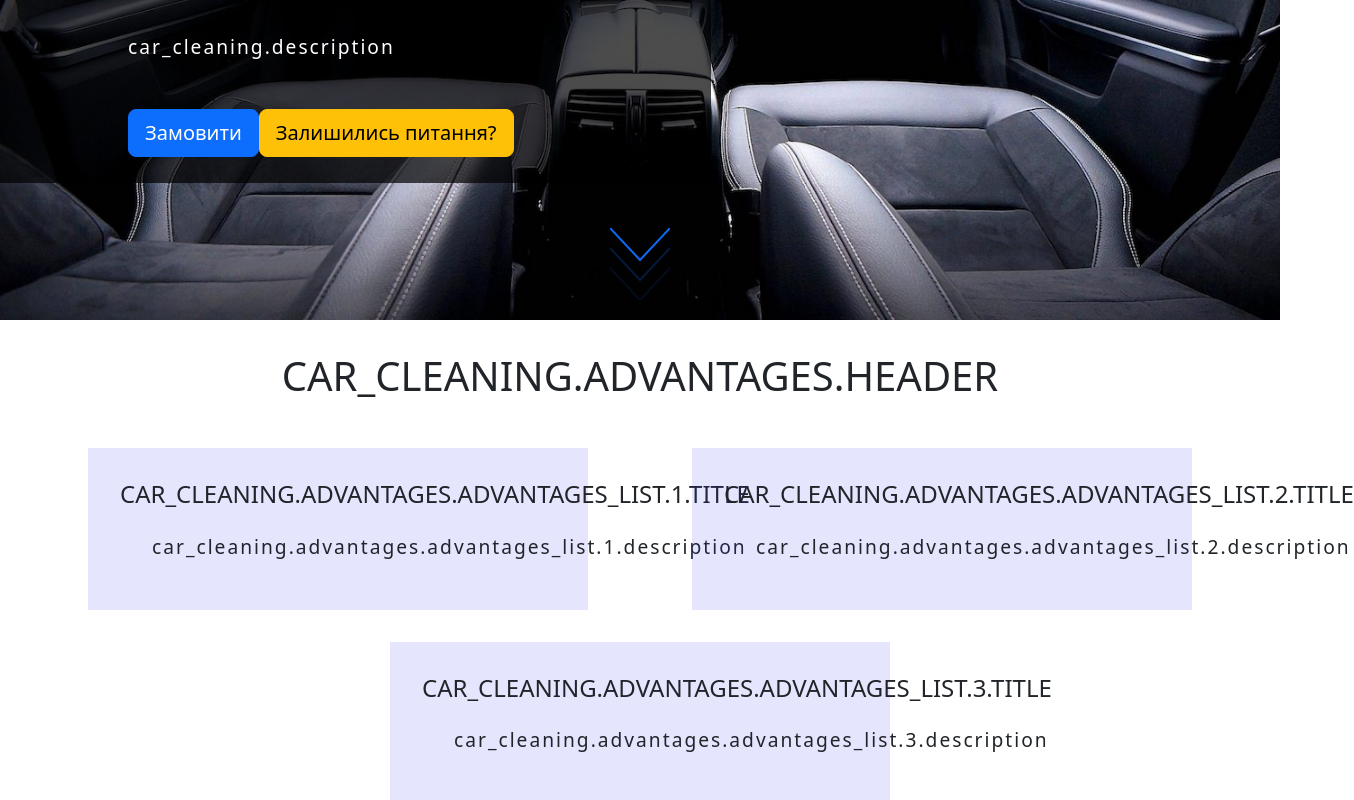
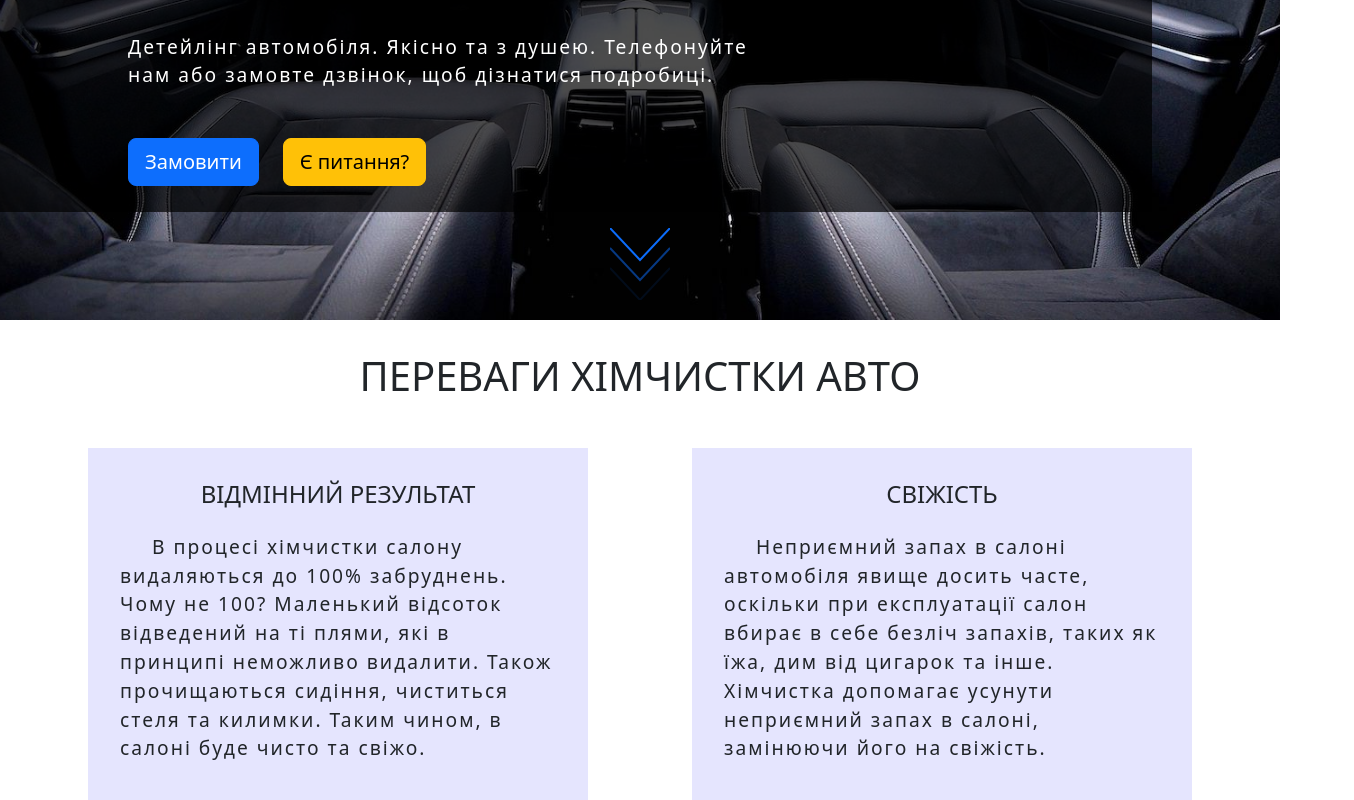
Before and after one commit to odidukh/chistomaister, a React (Create React App) app: page /services/car-cleaning in a window 1280 px wide. Shown: the part 480-1280 px from the top of the page, 1354 px wide, since content can reach past the window. Built offline with nearby package versions, Linux system fonts and the light colour scheme.

Commit message:
Update Home page

```diff
--- a/src/App.js
+++ b/src/App.js
@@ -1,6 +1,6 @@
 import { Outlet, useLocation } from 'react-router-dom';
 import Navbar from './components/Navbar';
-import Services from './pages/Services';
+import Home from './pages/Home';
 
 function App() {
     const location = useLocation();
@@ -9,7 +9,7 @@ function App() {
     return (
         <div className="App">
             <Navbar />
-            {displayServices ? <Services /> : <Outlet />}
+            {displayServices ? <Home /> : <Outlet />}
         </div>
     );
 }
--- a/src/i18n.js
+++ b/src/i18n.js
@@ -72,13 +72,6 @@ const resources = {
                 photos: 'Фото',
                 prices: 'Ціни',
                 reviews: 'Відгуки',
-            },
-
-            // main page
-            services: {
-                header: 'Бажаєте повернути своїм мʼягким меблям або салону авто оригінальну чистоту і свіжість?',
-                description: `Ми пропонуємо послуги мʼягких меблів, авто, матраців, диванів та шкіри.
-                    Використовуємо сучасні технології та засоби для чистки, щоб Ваші меблі і авто були чистими і свіжими.`,
             },
 
             services: {
@@ -209,12 +202,12 @@ const resources = {
             our_phone_number: 'Наш номер телефону',
             our_email_address: 'Наша електронна пошта',
 
-            question_button: 'Залишились питання?',
+            question_button: 'Є питання?',
             order_cleaning_button: 'Замовити',
             close_button: 'Закрити',
 
             order_cleaning_modal_header: 'Замовити хімчистку',
-            question_modal_header: 'Залишились питання?',
+            question_modal_header: 'Є питання?',
 
             social_networks_header: 'Ми у соціальних мережах',
 
--- /dev/null
+++ b/src/pages/Home.jsx
@@ -0,0 +1,57 @@
+import { useTranslation } from 'react-i18next';
+import { Link } from 'react-router-dom';
+
+const SERVICES_LIST = [
+    {
+        header: 'services.car_cleaning.header',
+        image: 'car.jpeg',
+        link: '/services/car-cleaning',
+    },
+    {
+        header: 'services.couch_cleaning.header',
+        image: 'blue-cushions-one-yellow-cushion.jpg',
+        link: '/services/couch-cleaning',
+    },
+    {
+        header: 'services.mattress_cleaning.header',
+        image: 'mattress-cleaning.jpeg',
+        link: '/services/mattress-cleaning',
+    },
+    {
+        header: 'services.upholstery_cleaning.header',
+        image: 'blue-cushions-one-yellow-cushion.jpg',
+        link: '/services/upholstery-cleaning',
+    },
+];
+
+function Home() {
+    const { t } = useTranslation();
+
+    return (
+        <div className="home-page">
+            <h1>
+                Ласкаво просимо у світ Чистоти, яку подарує Вам наш Майстер!
+            </h1>
+
+            <h2>Дізнайтеся детальніше про послуги нашого Майстра Чистоти:</h2>
+
+            <div className="home-page-services">
+                {SERVICES_LIST.map((service, index) => (
+                    <Link
+                        to={service.link}
+                        className="home-page-services-item"
+                        key={index}
+                    >
+                        <img
+                            src={require(`../assets/images/${service.image}`)}
+                            alt={service.header}
+                        />
+                        <h3>{t(service.header)}</h3>
+                    </Link>
+                ))}
+            </div>
+        </div>
+    );
+}
+
+export default Home;
--- a/src/pages/Services.jsx
+++ /dev/null
@@ -1,64 +0,0 @@
-import { Button } from 'react-bootstrap';
-import { useTranslation } from 'react-i18next';
-import OrderModal from '../components/OrderModal';
-import QuestionModal from '../components/QuestionModal';
-import useOrderModal from '../hooks/useOrderModal';
-import useQuestionModal from '../hooks/useQuestionModal';
-
-function Services() {
-    const { showOrderModal, handleOrderShow, handleOrderClose } =
-        useOrderModal();
-    const { showQuestionModal, handleQuestionShow, handleQuestionClose } =
-        useQuestionModal();
-
-    const handleOrderSubmit = (e) => {
-        e.preventDefault();
-        handleOrderClose();
-    };
-
-    const handleQuestionSubmit = (e) => {
-        e.preventDefault();
-        handleQuestionClose();
-    };
-
-    const { t } = useTranslation();
-
-    return (
-        <div className="services-page">
-            <div className="services-page-text-container">
-                <h1>{t('services.header')}</h1>
-                <p>{t('services.description')}</p>
-
-                <div className="services-page-text-container-buttons">
-                    <Button
-                        variant="primary"
-                        onClick={handleOrderShow}
-                        size="lg"
-                    >
-                        {t('order_cleaning_button')}
-                    </Button>
-                    <Button
-                        variant="warning"
-                        onClick={handleQuestionShow}
-                        size="lg"
-                    >
-                        {t('question_button')}
-                    </Button>
-                </div>
-            </div>
-
-            <OrderModal
-                show={showOrderModal}
-                handleClose={handleOrderClose}
-                handleSubmit={handleOrderSubmit}
-            />
-            <QuestionModal
-                show={showQuestionModal}
-                handleClose={handleQuestionClose}
-                handleSubmit={handleQuestionSubmit}
-            />
-        </div>
-    );
-}
-
-export default Services;
--- a/src/pages/Services/CarCleaning.jsx
+++ b/src/pages/Services/CarCleaning.jsx
@@ -1,93 +1,55 @@
 import { Button } from 'react-bootstrap';
 import { useTranslation } from 'react-i18next';
-import OrderModal from '../../components/OrderModal';
-import QuestionModal from '../../components/QuestionModal';
-import useOrderModal from '../../hooks/useOrderModal';
-import useQuestionModal from '../../hooks/useQuestionModal';
 
 import { ReactComponent as ScrollDownSvg } from '../../assets/svg/scroll-down-arrow.svg';
+import GenericService from './GenericService';
 
 const CarCleaning = () => {
-    const { showOrderModal, handleOrderShow, handleOrderClose } =
-        useOrderModal();
-    const { showQuestionModal, handleQuestionShow, handleQuestionClose } =
-        useQuestionModal();
-
-    const handleOrderSubmit = (e) => {
-        e.preventDefault();
-        handleOrderClose();
-    };
-
-    const handleQuestionSubmit = (e) => {
-        e.preventDefault();
-        handleQuestionClose();
-    };
-
     const { t } = useTranslation();
 
     return (
-        <div className="car-cleaning-page">
-            <div className="hero-section">
-                <div className="hero-section-text-container">
-                    <h1>{t('car_cleaning.header')}</h1>
-                    <p>{t('car_cleaning.description')}</p>
-
-                    <div className="hero-section-text-container-buttons">
-                        <Button
-                            variant="primary"
-                            onClick={handleOrderShow}
-                            size="lg"
-                        >
-                            {t('order_cleaning_button')}
-                        </Button>
-                        <Button
-                            variant="warning"
-                            onClick={handleQuestionShow}
-                            size="lg"
-                        >
-                            {t('question_button')}
-                        </Button>
-                    </div>
-                </div>
-            </div>
-
-            <OrderModal
-                show={showOrderModal}
-                handleClose={handleOrderClose}
-                handleSubmit={handleOrderSubmit}
-            />
-            <QuestionModal
-                show={showQuestionModal}
-                handleClose={handleQuestionClose}
-                handleSubmit={handleQuestionSubmit}
-            />
-
+        <GenericService cleaningServiceName="car_cleaning">
             <ScrollDownSvg />
 
             <CarCleaningAdvantages />
-        </div>
+        </GenericService>
     );
 };
+
+const ADVANTAGES_LIST = [
+    {
+        title: 'services.car_cleaning.advantages.advantages_list.1.title',
+        description:
+            'services.car_cleaning.advantages.advantages_list.1.description',
+    },
+    {
+        title: 'services.car_cleaning.advantages.advantages_list.2.title',
+        description:
+            'services.car_cleaning.advantages.advantages_list.2.description',
+    },
+    {
+        title: 'services.car_cleaning.advantages.advantages_list.3.title',
+        description:
+            'services.car_cleaning.advantages.advantages_list.3.description',
+    },
+];
 
 function CarCleaningAdvantages() {
     const { t } = useTranslation();
 
     return (
         <div className="car-cleaning-advantages">
-            <h1>{t('car_cleaning.advantages.header')}</h1>
+            <h1>{t('services.car_cleaning.advantages.header')}</h1>
             <div className="car-cleaning-advantages-container">
-                <div className="car-cleaning-advantages-container-item">
-                    <h2>{t('car_cleaning.advantages.advantages_list.1.title')}</h2>
-                    <p>{t('car_cleaning.advantages.advantages_list.1.description')}</p>
-                </div>
-                <div className="car-cleaning-advantages-container-item">
-                    <h2>{t('car_cleaning.advantages.advantages_list.2.title')}</h2>
-                    <p>{t('car_cleaning.advantages.advantages_list.2.description')}</p>
-                </div>
-                <div className="car-cleaning-advantages-container-item">
-                    <h2>{t('car_cleaning.advantages.advantages_list.3.title')}</h2>
-                    <p>{t('car_cleaning.advantages.advantages_list.3.description')}</p>
-                </div>
+                {ADVANTAGES_LIST.map((advantage, index) => (
+                    <div
+                        className="car-cleaning-advantages-container-item"
+                        key={index}
+                    >
+                        <h2>{t(advantage.title)}</h2>
+                        <p>{t(advantage.description)}</p>
+                    </div>
+                ))}
             </div>
         </div>
     );
--- a/src/styles/index.sass
+++ b/src/styles/index.sass
@@ -3,6 +3,35 @@
 
 $navbar-height: 71px
 $page-height: calc(100vh - #{$navbar-height})
+
+.home-page
+    .home-page-services
+        display: flex
+        flex-direction: row
+        flex-wrap: wrap
+        justify-content: space-evenly
+        align-items: center
+        gap: 2rem
+
+
+        .home-page-services-item
+            display: flex
+            flex-direction: column
+            align-items: center
+            text-align: center
+            justify-content: space-between
+            padding: 2rem
+            border-radius: 10px
+            box-shadow: 0 0 10px 0 rgba(0, 0, 0, 0.3)
+            background: #fff
+            height: 300px
+            flex-basis: 25%
+            max-width: 300px
+            flex-grow: 1
+
+            img
+                width: 100%
+
 
 .navbar
     z-index: 1
@@ -22,7 +51,6 @@ $page-height: calc(100vh - #{$navbar-height})
 
 .hero-section
     height: $page-height
-    background-image: url(../assets/images/car.jpeg)
     background-size: cover
     background-position: center
     background-repeat: no-repeat
@@ -63,176 +91,60 @@ $page-height: calc(100vh - #{$navbar-height})
                 align-items: center
                 justify-content: center
 
-
 .mattress_cleaning
     background-image: url(../assets/images/mattress-cleaning.jpeg)
 
 .car_cleaning
     background-image: url(../assets/images/car.jpeg)
 
-.car-cleaning-page
-    .car-cleaning-advantages
-        margin-bottom: 4rem
+.upholstery_cleaning
+    background-image: url(../assets/images/blue-cushions-one-yellow-cushion.jpg)
 
-        h1
-            font-size: 2.5rem
-            font-weight: 400
-            text-transform: uppercase
-            text-align: center
-            margin: 2rem 0rem
-
-        .car-cleaning-advantages-container
-            display: flex
-            flex-direction: row
-            flex-wrap: wrap
-            justify-content: space-evenly
-
-            .car-cleaning-advantages-container-item
-                width: 30%
-                background: #292cf31f
-                display: flex
-                flex-direction: column
-                gap: 1rem
-                padding: 2rem
-                margin: 1rem
-                min-width: 500px
-
-                h2
-                    font-size: 1.5rem
-                    font-weight: 400
-                    text-transform: uppercase
-                    text-align: center
-
-                p
-                    text-indent: 2rem
-                    font-size: 1.2rem
-                    font-weight: 400
-                    letter-spacing: 2px
-                    text-align: left
-
-                @media screen and (max-width: 768px)
-                    width: 90%
-                    min-width: 0
-
-
-
-.services-page
-    height: $page-height
-    background-image: url(../assets/images/main-couch.jpeg)
-    background-size: cover
-    background-position: center
-    background-repeat: no-repeat
-    position: relative
-
-    .services-page-text-container
-        position: absolute
-        top: 40%
-        text-align: center
-        color: white
-        display: flex
-        flex-direction: column
-        align-items: flex-start
-        justify-content: center
-        gap: 2rem
-        padding: 2% 10% 2% 10%
-        background: rgba(0, 0, 0, 0.7)
-
-        h1
-            font-size: 2.5rem
-
-            font-weight: 300
-            text-transform: uppercase
-            text-align: left
-
-        p
-            width: 70%
-            font-size: 1.2rem
-            font-weight: 400
-            letter-spacing: 2px
-            text-align: left
-
-        .services-page-text-container-buttons
-            display: flex
-            flex-direction: row
-            gap: 1.5rem
-            align-items: center
-            justify-content: center
-
-
-
-
-.couch-cleaning-container
-    height: $page-height
-    background-image: url(../assets/images/blue-cushions-one-yellow-cushion.jpg)
-    background-size: cover
-    position: relative
-
-.couch-cleaning-container-content
-    position: absolute
-    top: 40%
-    text-align: center
-    color: white
-    display: flex
-    flex-direction: column
-    align-items: flex-start
-    justify-content: center
-    gap: 2rem
-    padding: 2% 0% 2% 10%
-    background: rgba(0, 0, 0, 0.6)
+.car-cleaning-advantages
+    margin-bottom: 4rem
 
     h1
         font-size: 2.5rem
-        font-weight: 300
+        font-weight: 400
         text-transform: uppercase
+        text-align: center
+        margin: 2rem 0rem
 
-    p
-        width: 70%
-        font-size: 1.2rem
-        font-weight: 400
-        letter-spacing: 2px
-        text-align: left
+    .car-cleaning-advantages-container
+        display: flex
+        flex-direction: row
+        flex-wrap: wrap
+        justify-content: space-evenly
 
-    .couch-cleaning-container-content-button
-        width: 200px
-        height: 50px
-        background: #f5f5f5
-        color: #000
-        border: none
-        border-radius: 5px
-        font-size: 1.2rem
-        font-weight: 400
-        letter-spacing: 2px
-        text-transform: uppercase
-        cursor: pointer
+        .car-cleaning-advantages-container-item
+            width: 30%
+            background: #292cf31f
+            display: flex
+            flex-direction: column
+            gap: 1rem
+            padding: 2rem
+            margin: 1rem
+            min-width: 500px
 
-.couch-cleaning-process
-    background: #f7f7f7
-    width: 100%
-    display: flex
-    flex-direction: column
-    align-items: center
-    justify-content: center
-    padding: 3rem 0rem
+            h2
+                font-size: 1.5rem
+                font-weight: 400
+                text-transform: uppercase
+                text-align: center
 
-    h1
-        font-size: 2.5rem
-        font-weight: 300
-        text-transform: uppercase
+            p
+                text-indent: 2rem
+                font-size: 1.2rem
+                font-weight: 400
+                letter-spacing: 2px
+                text-align: left
 
-    ol
-        width: 70%
-        display: flex
-        flex-direction: column
-        align-items: flex-start
-        justify-content: center
-        gap: 2rem
-        padding: 2% 0% 2% 10%
+            @media screen and (max-width: 768px)
+                width: 90%
+                min-width: 0
 
-        li
-            font-size: 1.2rem
-            font-weight: 400
-            letter-spacing: 2px
-            text-align: left
+.couch_cleaning
+    background-image: url(../assets/images/blue-cushions-one-yellow-cushion.jpg)
 
 .contacts-page
     display: flex
@@ -350,8 +262,6 @@ $page-height: calc(100vh - #{$navbar-height})
     gap: 2rem
     justify-content: space-around
 
-
-
 .price-section
     flex-basis: 30%
     flex-wrap: wrap
@@ -412,7 +322,7 @@ $page-height: calc(100vh - #{$navbar-height})
             font-size: 1.2rem
             font-weight: 400
             letter-spacing: 2px
-            text-align:  center
+            text-align: center
 
         .carousel-image
             margin: auto
@@ -425,4 +335,4 @@ $page-height: calc(100vh - #{$navbar-height})
             font-size: 1.2rem
             font-weight: 400
             letter-spacing: 2px
-            text-align:  center
+            text-align: center
```
Also changed, not shown: src/index.js (+9 -8 lines), src/pages/Services/CouchCleaning.jsx (+9 -51 lines), src/pages/Services/UpholsteryCleaning.jsx (+12 -0 lines).
